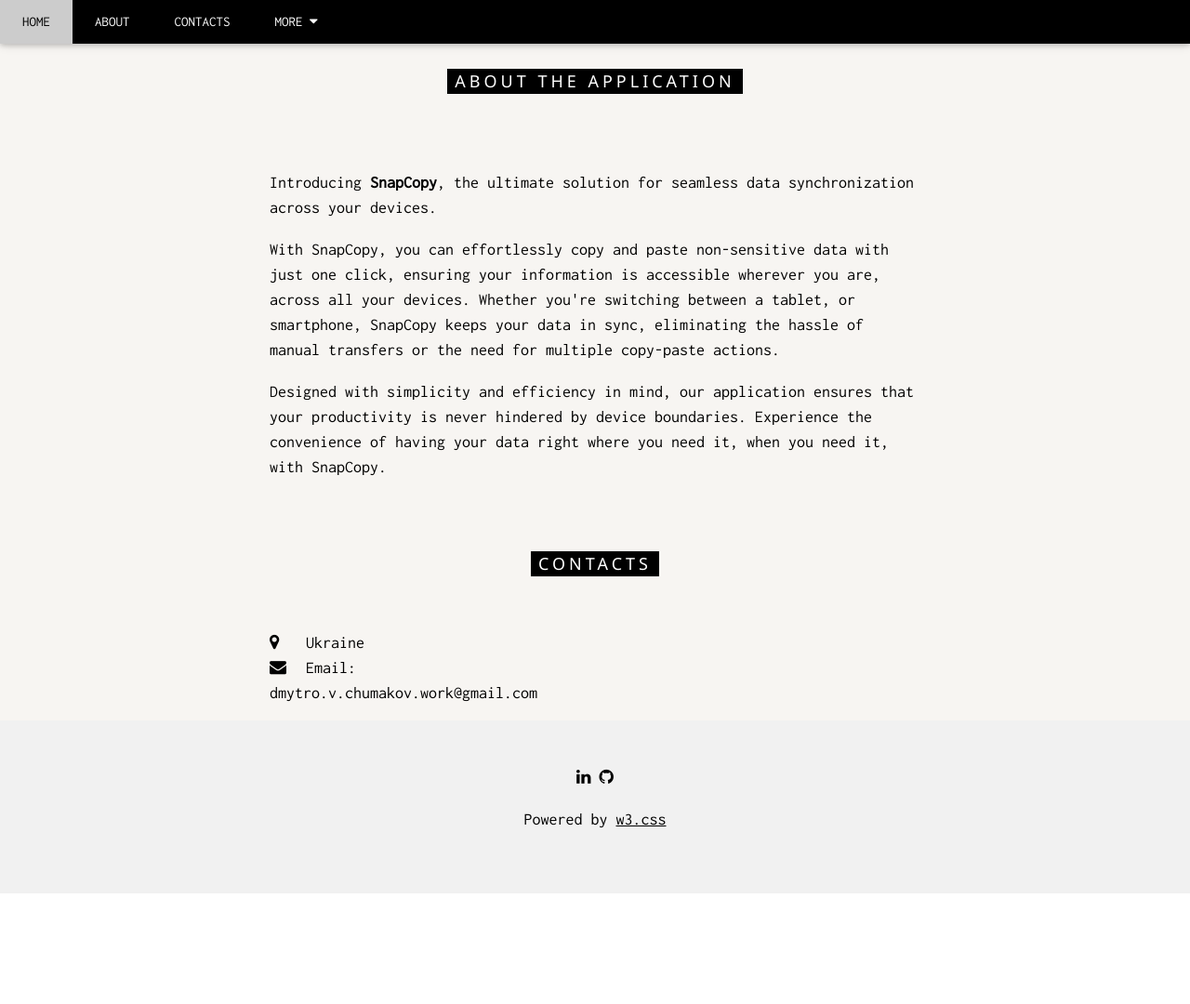
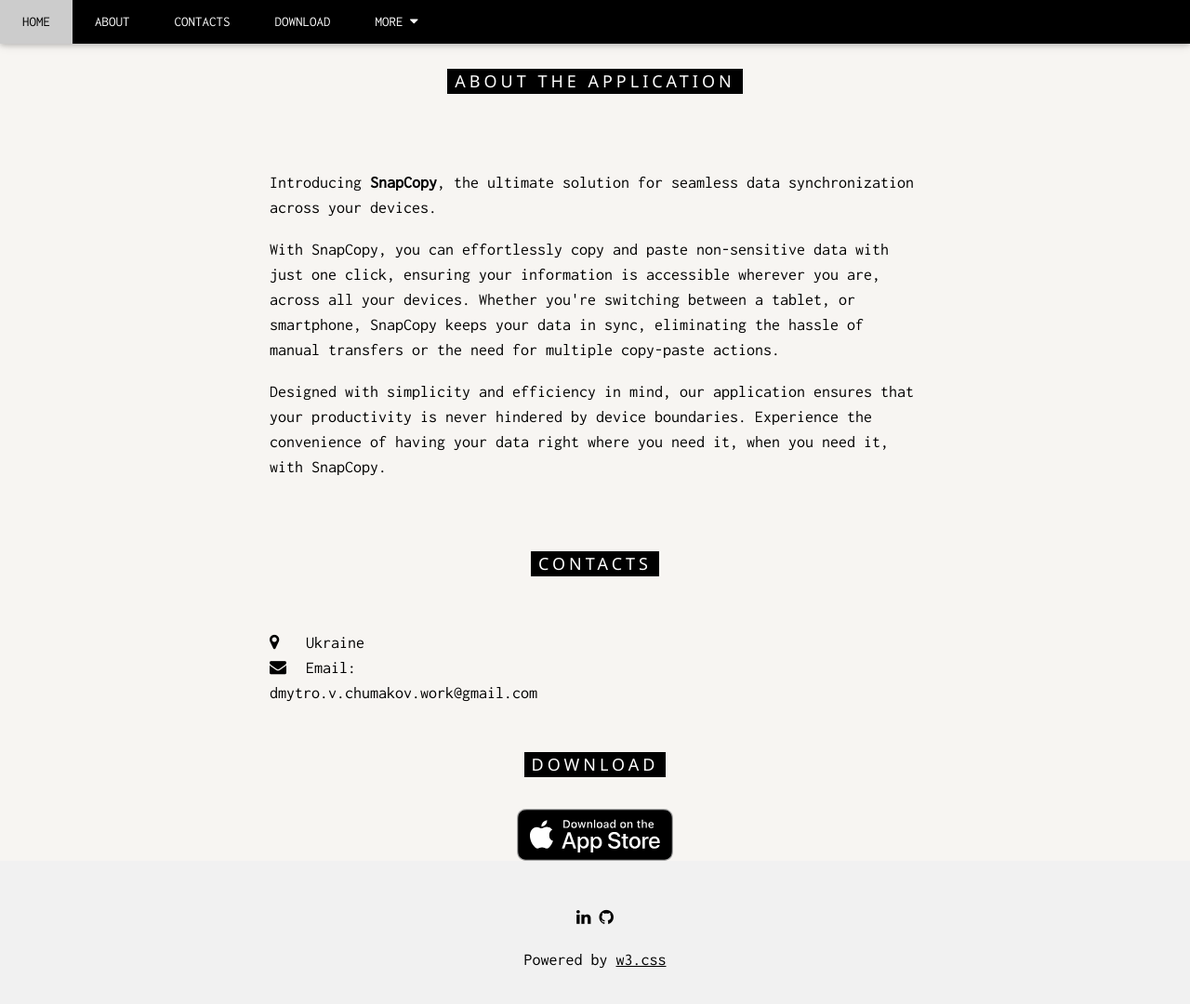
Before and after one commit to dmytrochumakov/SnapCopy-Web, a plain HTML site: page index.html in a window 1280 px wide. Shown: the whole page at 93% size. Before the commit the page ends 961 px from the top, so only its background shows below. Drawn offline with nearby package versions, Linux system fonts and the light colour scheme.

Commit message:
added download section

```diff
--- a/index.html
+++ b/index.html
@@ -29,6 +29,7 @@
             <a href="#" class="w3-bar-item w3-button w3-padding-large">HOME</a>
             <a href="#about" class="w3-bar-item w3-button w3-padding-large w3-hide-small">ABOUT</a>
             <a href="#contacts" class="w3-bar-item w3-button w3-padding-large w3-hide-small">CONTACTS</a>
+            <a href="#download" class="w3-bar-item w3-button w3-padding-large w3-hide-small">DOWNLOAD</a>
             <div class="w3-dropdown-hover w3-hide-small">
                 <button class="w3-padding-large w3-button" title="More">MORE <i class="fa fa-caret-down"></i></button>
                 <div class="w3-dropdown-content w3-bar-block w3-card-4">
@@ -43,6 +44,7 @@
     <div id="navDemo" class="w3-bar-block w3-black w3-hide w3-hide-large w3-hide-medium w3-top" style="margin-top:46px">
         <a href="#about" class="w3-bar-item w3-button w3-padding-large" onclick="myFunction()">ABOUT</a>
         <a href="#contacts" class="w3-bar-item w3-button w3-padding-large" onclick="myFunction()">CONTACTS</a>
+        <a href="#download" class="w3-bar-item w3-button w3-padding-large" onclick="myFunction()">DOWNLOAD</a>
         <a href="#privacy_policy" id="privacy_policy_button_navDemo" class="w3-bar-item w3-button w3-padding-large"
             onclick="myFunction()">PRIVACY POLICY</a>
     </div>
@@ -72,6 +74,18 @@
                 <div class="w3-col m6 w3-large w3-margin-bottom">
                     <i class="fa fa-map-marker" style="width:30px"></i> Ukraine<br>
                     <i class="fa fa-envelope" style="width:30px"> </i> Email: dmytro.v.chumakov.work@gmail.com<br>
+                </div>
+            </div>
+        </div>
+
+        <!-- App Store Download Badge Container -->
+        <div class="w3-container" id="download">
+            <div class="w3-content" style="max-width:700px">
+                <h5 class="w3-center w3-padding-24"><span class="w3-tag w3-wide">DOWNLOAD</span></h5>
+                <div class="w3-container w3-center" style="margin-top:0px;">
+                    <a href="https://apps.apple.com/us/app/snapcopy/id6477912310" target="_blank" rel="noopener noreferrer">
+                        <img src="assets/download-on-the-app-store-badge.svg" alt="Download on the App Store" style="height: 56px;">
+                    </a>
                 </div>
             </div>
         </div>
```
Also changed, not shown: assets/download-on-the-app-store-badge.svg (added).
